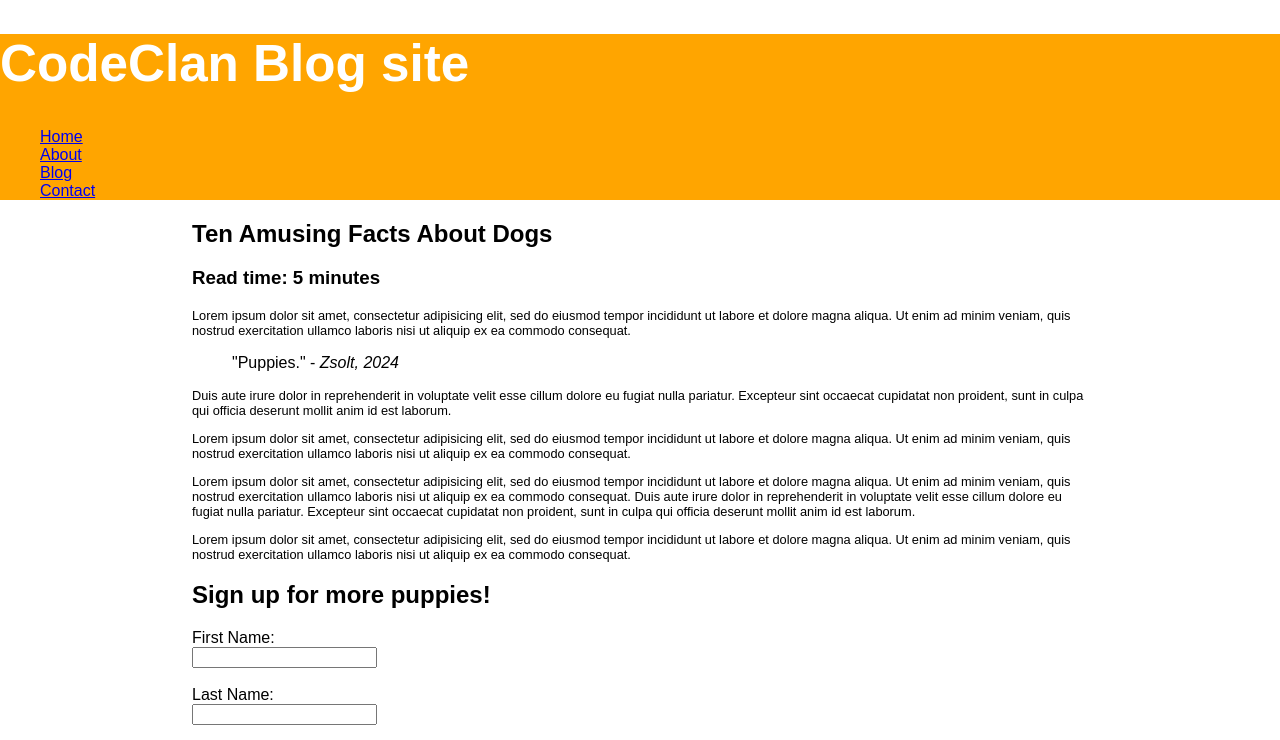
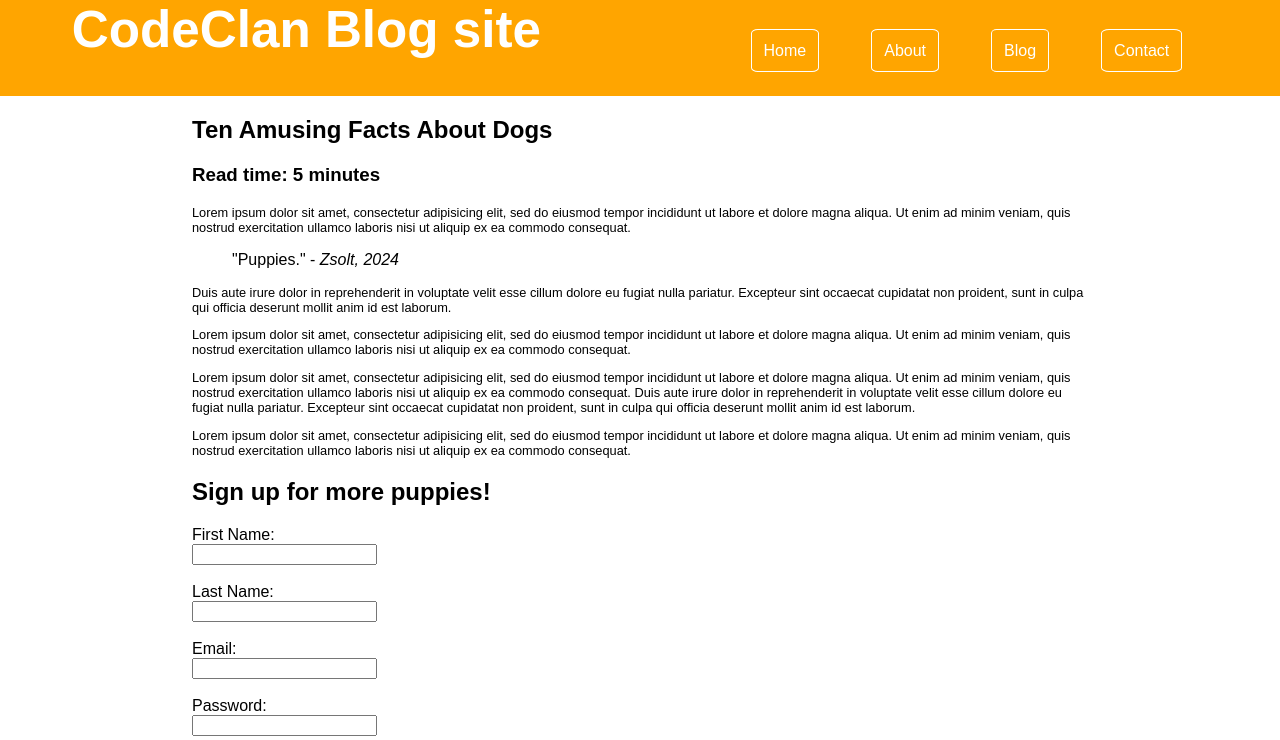
Before and after one commit to HumairahKhokhar/humairahkhokhar.github.io, a plain HTML site: page index.html in a window 1280 px wide. Shown: the top 740 px of the page. Drawn offline with Linux system fonts and the light colour scheme.

Commit message:
updated code

```diff
--- a/index.html
+++ b/index.html
@@ -8,21 +8,21 @@
     <title>CodeClang Blog Site</title>
 </head>
 <body>
-    <header>
-        <h1>CodeClan Blog site</h1>
+    <header id="main-header">
+        <h1 id="logo">CodeClan Blog site</h1>
         <nav>
-            <ul>
+            <ul id="nav-ul">
               <li>
-                <a href="/home">Home</a>
+                <a href="/home" class="navbutton">Home</a>
               </li>
               <li>
-                <a href="/about">About</a>
+                <a href="/about" class="navbutton">About</a>
               </li>
               <li>
-                <a href="/blog">Blog</a>
+                <a href="/blog" class="navbutton">Blog</a>
               </li>
               <li>
-                <a href="/contact">Contact</a>
+                <a href="/contact" class="navbutton">Contact</a>
               </li>
             </ul>
         </nav>
--- a/style.css
+++ b/style.css
@@ -6,6 +6,9 @@ body {
 body > header {
     background-color: orange;
     color: white;
+    display: flex;
+    height: 12vh;
+    justify-content: space-around;
 }
 
 body > footer {
@@ -43,3 +46,25 @@ h1 {
 p {
     font-size: 1vw;
 }
+
+#nav-ul {
+    display: flex;
+}
+
+#nav-ul > li {
+    padding: 8px;
+    margin: 18px;
+}
+
+body > header > nav > ul {
+    list-style: none;
+    text-decoration: none;
+}
+
+.navbutton {
+    color: white;
+    text-decoration: none;
+    padding: 12px;
+    border: 1px solid white;
+    border-radius: 10%;
+ }
```
